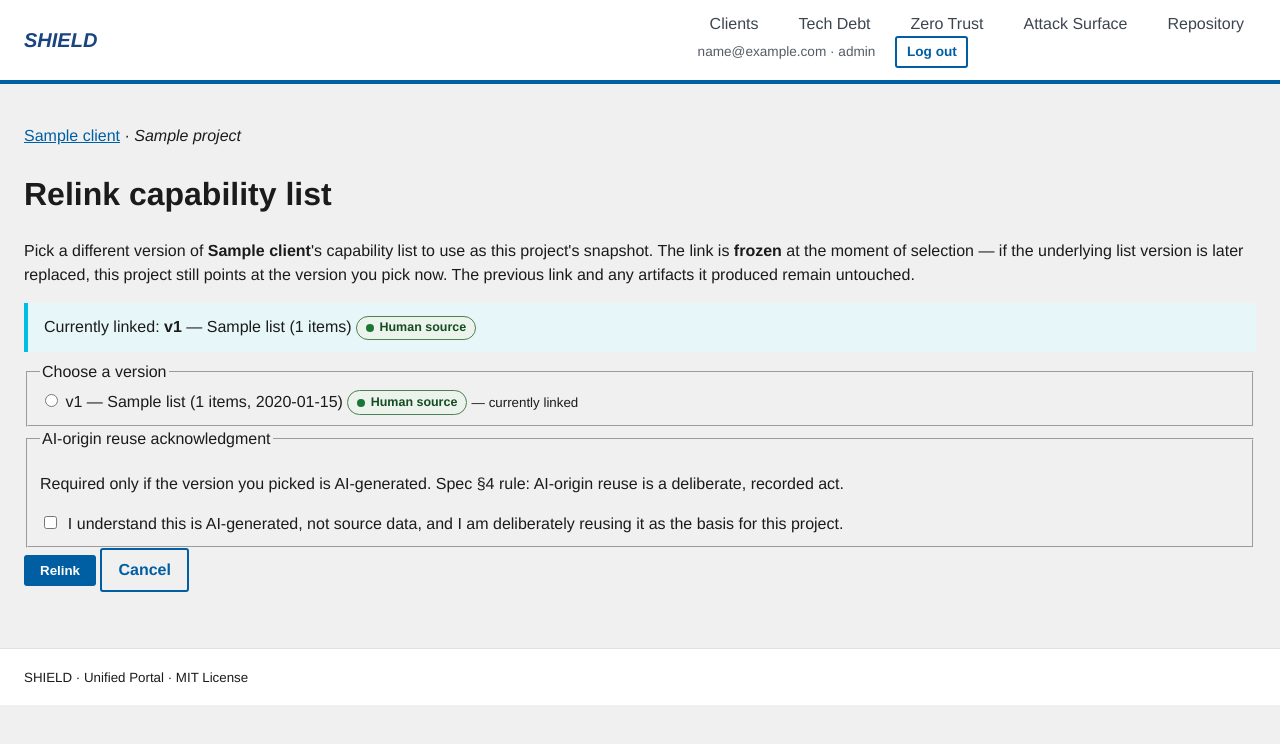
After one commit to gene-png/SHIELD, a Flask app: page /projects/1/relink-capability-list in a window 1280 px wide. The commit adds this page. Shown: the top 744 px of the page. Run offline with Flask 3, Linux system fonts and the light colour scheme; a user stored in the database is signed in; tables that the repository leaves empty hold one stand-in row (values such as "Sample post"); some libraries are stand-ins or nearby versions.

Commit message:
v1.1.1: post-creation relink of a project's capability list via the picker
The picker was integrated at project *creation* across all three
platforms; it now also covers *relinking* an existing project to a
different CapabilityListVersion. Same chokepoint, same AI-origin
acknowledgment gate, same frozen-snapshot semantics.

New blueprint:    shield/spine/projects.py  (url_prefix=/projects)
New template:     shield/templates/spine/relink_capability_list.html
New route:        GET/POST /projects/<id>/relink-capability-list

Access: ADMIN + REVIEWER. CLIENT-role users are blocked by the role
gate before they reach this route anyway.

Spec §7.2 + decision #2 are enforced via the existing
`spine.picker.link_capability_list_to_project`:
  - Linking takes a FROZEN snapshot — only `Project.capability_list_version_id`
    is updated. Earlier link, earlier artifacts, and audit history all
    remain intact.
  - AI-origin selection RAISES `PermissionError("AI_REUSE_ACK_REQUIRED")`
    without the explicit acknowledgment checkbox.

Workspace nav: every platform's workspace now exposes the currently
linked capability list (clickable to the list detail) and a "Relink list
→" action for admin/reviewer.

Tests 13/13.

Co-Authored-By: Claude Opus 4.7 (1M context) <noreply@anthropic.com>

```diff
--- a/shield/__init__.py
+++ b/shield/__init__.py
@@ -47,10 +47,12 @@ def create_app(config_object: type[Config] = Config) -> Flask:
     from .spine.repository_views import bp as repo_bp
     from .spine.clients import bp as clients_bp
     from .spine.intake import bp as intake_bp
+    from .spine.projects import bp as projects_bp
     app.register_blueprint(identity_bp, url_prefix="/auth")
     app.register_blueprint(repo_bp, url_prefix="/repository")
     app.register_blueprint(clients_bp, url_prefix="/clients")
     app.register_blueprint(intake_bp, url_prefix="/intake")
+    app.register_blueprint(projects_bp, url_prefix="/projects")
 
     # --- Platform Blueprints ---
     from .p1_techdebt import bp as p1_bp
--- /dev/null
+++ b/shield/spine/projects.py
@@ -0,0 +1,93 @@
+"""Cross-platform project actions on the spine.
+
+Currently: relinking a project to a different CapabilityListVersion via
+the picker. This is the "after creation" version of the same flow the
+platform `/new` routes use at creation time, so the AI-origin
+acknowledgment gate is enforced in exactly one place.
+
+Per spec §7.2 + decision #2: linking takes a *frozen snapshot* by
+version-id, never a live reference. The earlier link, the artifacts
+that referenced the earlier version, and the audit entries all survive
+unchanged — only `Project.capability_list_version_id` is updated.
+"""
+from __future__ import annotations
+
+from flask import (
+    Blueprint, abort, flash, redirect, render_template, request, url_for,
+)
+from flask_login import current_user, login_required
+
+from ..extensions import db
+from ..models import PlatformType, Project, Role
+from .picker import list_capability_lists_for_client, link_capability_list_to_project
+
+bp = Blueprint("projects", __name__, template_folder="../templates/spine")
+
+
+_PLATFORM_WORKSPACE_ENDPOINT = {
+    PlatformType.TECH_DEBT:      "p1.workspace",
+    PlatformType.ZERO_TRUST:     "p2.workspace",
+    PlatformType.ATTACK_SURFACE: "p3.workspace",
+}
+
+
+def _workspace_url(project: Project) -> str:
+    endpoint = _PLATFORM_WORKSPACE_ENDPOINT.get(project.platform)
+    if endpoint is None:
+        return url_for("home")
+    return url_for(endpoint, project_id=project.id)
+
+
+@bp.route("/<project_id>/relink-capability-list", methods=["GET", "POST"])
+@login_required
+def relink_capability_list(project_id: str):
+    project = db.session.get(Project, project_id)
+    if project is None or project.archived:
+        abort(404)
+    # Only admin / reviewer can relink (CLIENT-role users are gated out
+    # by the role guard anyway, but be explicit).
+    if current_user.role not in (Role.ADMIN, Role.REVIEWER):
+        flash("Only admins and reviewers can relink capability lists.", "error")
+        return redirect(_workspace_url(project))
+
+    available = list_capability_lists_for_client(project.client_id)
+
+    if request.method == "POST":
+        cl_id = (request.form.get("capability_list_id") or "").strip()
+        ack = request.form.get("acknowledged_ai_reuse") == "yes"
+        if not cl_id:
+            flash("Pick a capability list version.", "error")
+            return render_template(
+                "spine/relink_capability_list.html",
+                project=project, available=available, form={"ack": ack},
+            )
+        try:
+            link_capability_list_to_project(
+                project=project,
+                capability_list_version_id=cl_id,
+                actor=current_user,
+                acknowledged_ai_reuse=ack,
+            )
+        except PermissionError as e:
+            if "AI_REUSE_ACK_REQUIRED" in str(e):
+                flash(
+                    "That capability list is AI-generated. Tick the "
+                    "acknowledgment to reuse it.",
+                    "error",
+                )
+                return render_template(
+                    "spine/relink_capability_list.html",
+                    project=project, available=available,
+                    form={"capability_list_id": cl_id, "ack": ack},
+                )
+            raise
+        except ValueError as e:
+            flash(f"Could not link capability list: {e}", "error")
+            return redirect(_workspace_url(project))
+        flash("Capability list relinked. The earlier link is preserved in audit.", "info")
+        return redirect(_workspace_url(project))
+
+    return render_template(
+        "spine/relink_capability_list.html",
+        project=project, available=available, form={},
+    )
--- a/shield/templates/p2/workspace.html
+++ b/shield/templates/p2/workspace.html
@@ -7,7 +7,13 @@
   Client: <a href="{{ url_for('clients.detail', client_id=project.client_id) }}">{{ project.client.name }}</a>
   &middot; Framework: <strong>{{ framework.name if framework else project.framework or '—' }}</strong>
   &middot; Stage: <strong>{{ project.stage }}</strong>
+  {% if project.capability_snapshot %}
+    &middot; List: <a href="{{ url_for('clients.capability_list_detail', client_id=project.client_id, list_id=project.capability_snapshot.id) }}">v{{ project.capability_snapshot.version }}</a>
+  {% else %}
+    &middot; List: <em>not linked</em>
+  {% endif %}
   {% if current_user.role.value in ('admin', 'reviewer') %}
+    &middot; <a href="{{ url_for('projects.relink_capability_list', project_id=project.id) }}">Relink list →</a>
     &middot; <a href="{{ url_for('p2.walkability', project_id=project.id) }}">Reviewer walkability →</a>
   {% endif %}
 </p>
--- /dev/null
+++ b/shield/templates/spine/relink_capability_list.html
@@ -0,0 +1,88 @@
+{% extends "_layout/base.html" %}
+{% block title %}Relink capability list · {{ project.name }} · SHIELD{% endblock %}
+{% block content %}
+<p>
+  <a href="{{ url_for('clients.detail', client_id=project.client_id) }}">{{ project.client.name }}</a>
+  &middot; <em>{{ project.name }}</em>
+</p>
+<h1>Relink capability list</h1>
+
+<p class="usa-prose">
+  Pick a different version of <strong>{{ project.client.name }}</strong>'s
+  capability list to use as this project's snapshot. The link is
+  <strong>frozen</strong> at the moment of selection — if the underlying
+  list version is later replaced, this project still points at the version
+  you pick now. The previous link and any artifacts it produced remain
+  untouched.
+</p>
+
+{% if project.capability_snapshot %}
+  <div class="usa-alert usa-alert--info usa-alert--slim">
+    <div class="usa-alert__body">
+      <p class="usa-alert__text">
+        Currently linked: <strong>v{{ project.capability_snapshot.version }}</strong>
+        — {{ project.capability_snapshot.label }}
+        ({{ project.capability_snapshot.items | length }} items)
+        {% set origin = project.capability_snapshot.origin.value %}
+        {% set reuse = 'draft' %}
+        {% include "_components/origin_badge.html" %}
+      </p>
+    </div>
+  </div>
+{% endif %}
+
+{% if not available %}
+  <p><em>No capability lists exist yet for {{ project.client.name }}. Run a
+  Tech Debt engagement first, or upload a fresh list in this project's
+  intake stage.</em></p>
+{% else %}
+  <form method="POST"
+        action="{{ url_for('projects.relink_capability_list', project_id=project.id) }}"
+        class="usa-form">
+    <input type="hidden" name="csrf_token" value="{{ csrf_token() }}">
+
+    <fieldset class="usa-fieldset">
+      <legend class="usa-legend">Choose a version</legend>
+      {% for cl in available %}
+        {% set is_current = project.capability_list_version_id == cl.id %}
+        <div class="usa-radio">
+          <input class="usa-radio__input" type="radio"
+                 id="cl-{{ cl.id }}" name="capability_list_id" value="{{ cl.id }}"
+                 {% if form.get('capability_list_id') == cl.id %}checked{% endif %}>
+          <label class="usa-radio__label" for="cl-{{ cl.id }}">
+            v{{ cl.version }} — {{ cl.label }}
+            ({{ cl.items | length }} items, {{ cl.created_at.strftime('%Y-%m-%d') }})
+            {% set origin = cl.origin.value %}
+            {% set reuse = 'draft' %}
+            {% include "_components/origin_badge.html" %}
+            {% if is_current %}<small class="usa-hint">— currently linked</small>{% endif %}
+          </label>
+        </div>
+      {% endfor %}
+    </fieldset>
+
+    <fieldset class="usa-fieldset shield-ai-ack">
+      <legend class="usa-legend">AI-origin reuse acknowledgment</legend>
+      <p class="usa-hint">
+        Required only if the version you picked is AI-generated. Spec §4
+        rule: AI-origin reuse is a deliberate, recorded act.
+      </p>
+      <div class="usa-checkbox">
+        <input class="usa-checkbox__input" type="checkbox"
+               id="ack" name="acknowledged_ai_reuse" value="yes"
+               {% if form.get('ack') %}checked{% endif %}>
+        <label class="usa-checkbox__label" for="ack">
+          I understand this is AI-generated, not source data, and I am
+          deliberately reusing it as the basis for this project.
+        </label>
+      </div>
+    </fieldset>
+
+    <div class="usa-button-group">
+      <button class="usa-button" type="submit">Relink</button>
+      <a class="usa-button usa-button--outline"
+         href="{{ url_for('clients.detail', client_id=project.client_id) }}">Cancel</a>
+    </div>
+  </form>
+{% endif %}
+{% endblock %}
```
Also changed, not shown: shield/templates/p1/workspace.html (+12 -1 lines), shield/templates/p3/workspace.html (+12 -1 lines).
